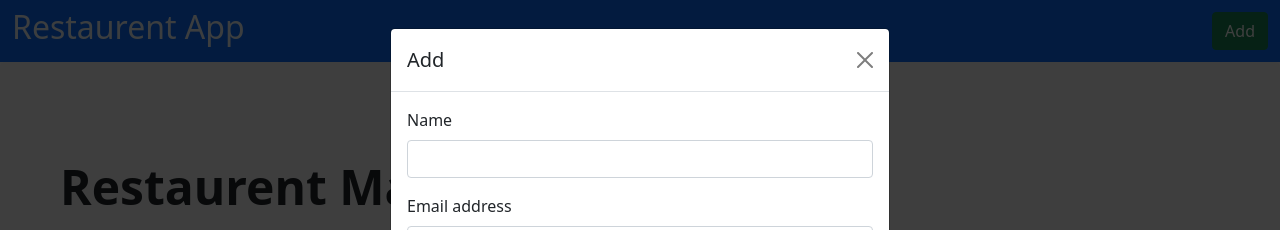
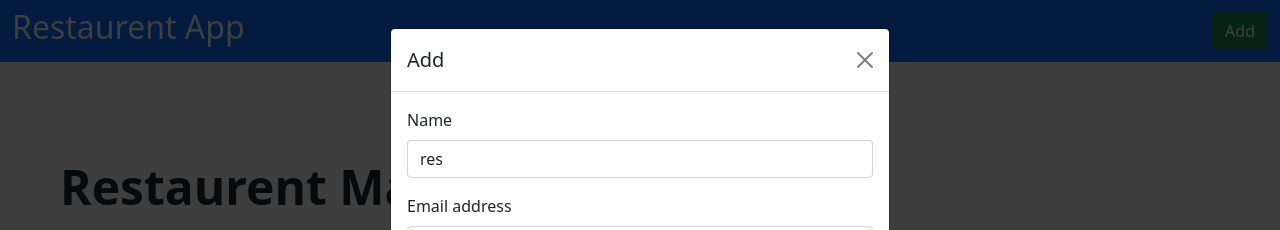
Before and after one commit to solankidd/angular-ivy-z1p5i7, an Angular app: page / in a window 1280 px wide. Both pictures are taken after a click on the button "Add". Shown: the top 230 px of the page. Built offline with nearby package versions, Linux system fonts and the light colour scheme.

Commit message:
2 files modified

```diff
--- a/src/app/components/res-dash/res-dash.component.html
+++ b/src/app/components/res-dash/res-dash.component.html
@@ -57,23 +57,23 @@
         <form [formGroup]="resFormGroup">
           <div class="mb-3">
             <label for="name" class="form-label">Name</label>
-            <input type="email" class="form-control" id="name" aria-describedby="emailHelp">
+            <input type="email" formControlName="name" class="form-control" id="name" aria-describedby="emailHelp">
           </div>
           <div class="mb-3">
             <label for="email" class="form-label">Email address</label>
-            <input type="text" class="form-control" id="email" aria-describedby="emailHelp">
+            <input type="text" formControlName="email" class="form-control" id="email" aria-describedby="emailHelp">
           </div>
           <div class="mb-3">
             <label for="mobile" class="form-label">Mobile</label>
-            <input type="text" class="form-control" id="mobile" aria-describedby="emailHelp">
+            <input type="text" formControlName="mobile" class="form-control" id="mobile" aria-describedby="emailHelp">
           </div>
           <div class="mb-3">
             <label for="address" class="form-label">Address</label>
-            <input type="text" class="form-control" id="address" aria-describedby="emailHelp">
+            <input type="text" formControlName="address" class="form-control" id="address" aria-describedby="emailHelp">
           </div>
           <div class="mb-3">
             <label for="service" class="form-label">Service</label>
-            <input type="text" class="form-control" id="service" aria-describedby="emailHelp">
+            <input type="text" formControlName="service" class="form-control" id="service" aria-describedby="emailHelp">
           </div>
 
 
--- a/src/app/components/res-dash/res-dash.component.ts
+++ b/src/app/components/res-dash/res-dash.component.ts
@@ -13,7 +13,7 @@ export class ResDashComponent implements OnInit {
 
   ngOnInit() {
     this.resFormGroup = this.formBuilder.group({
-      name: [''],
+      name: ['res'],
       email: [''],
       mobile: [''],
       address: [''],
```
